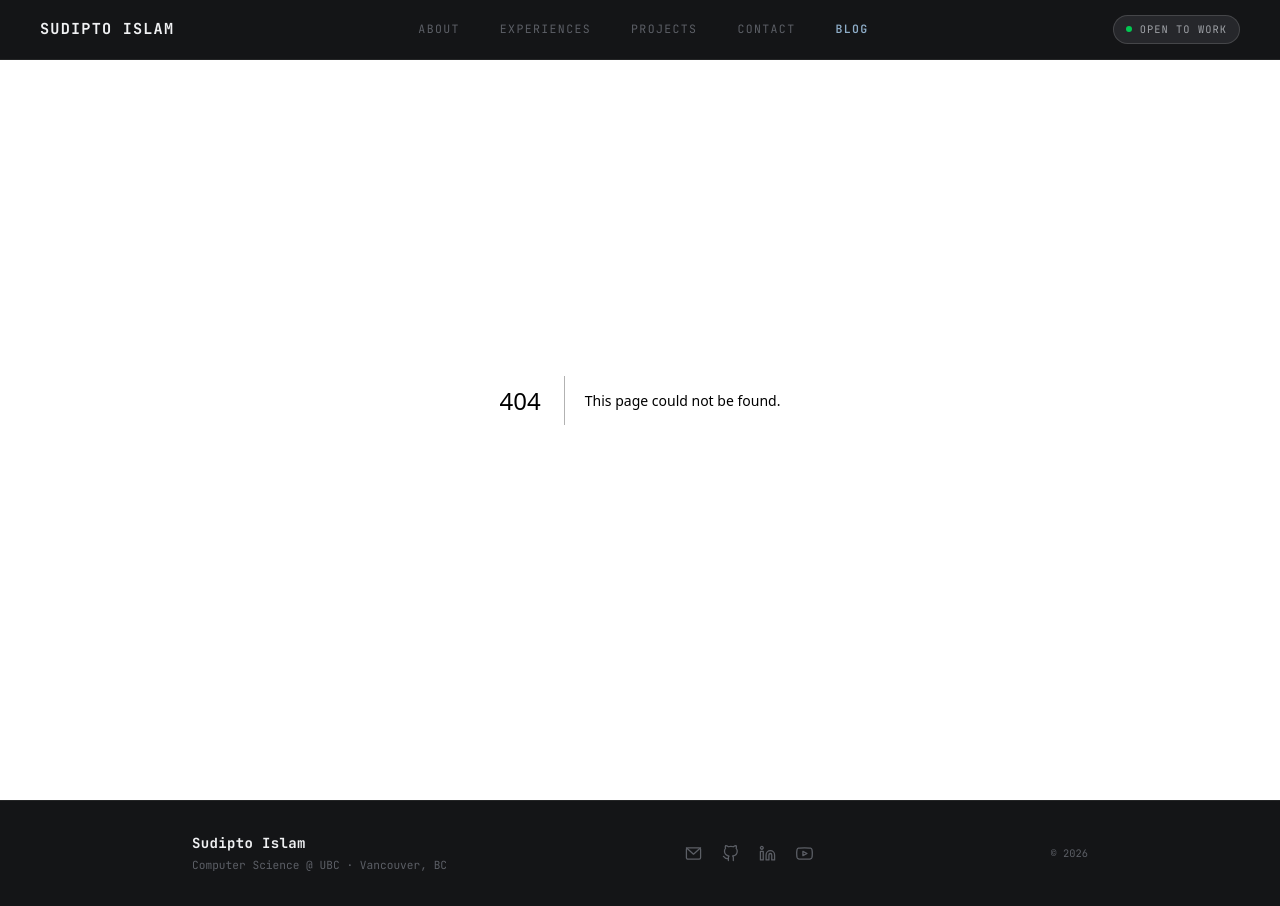
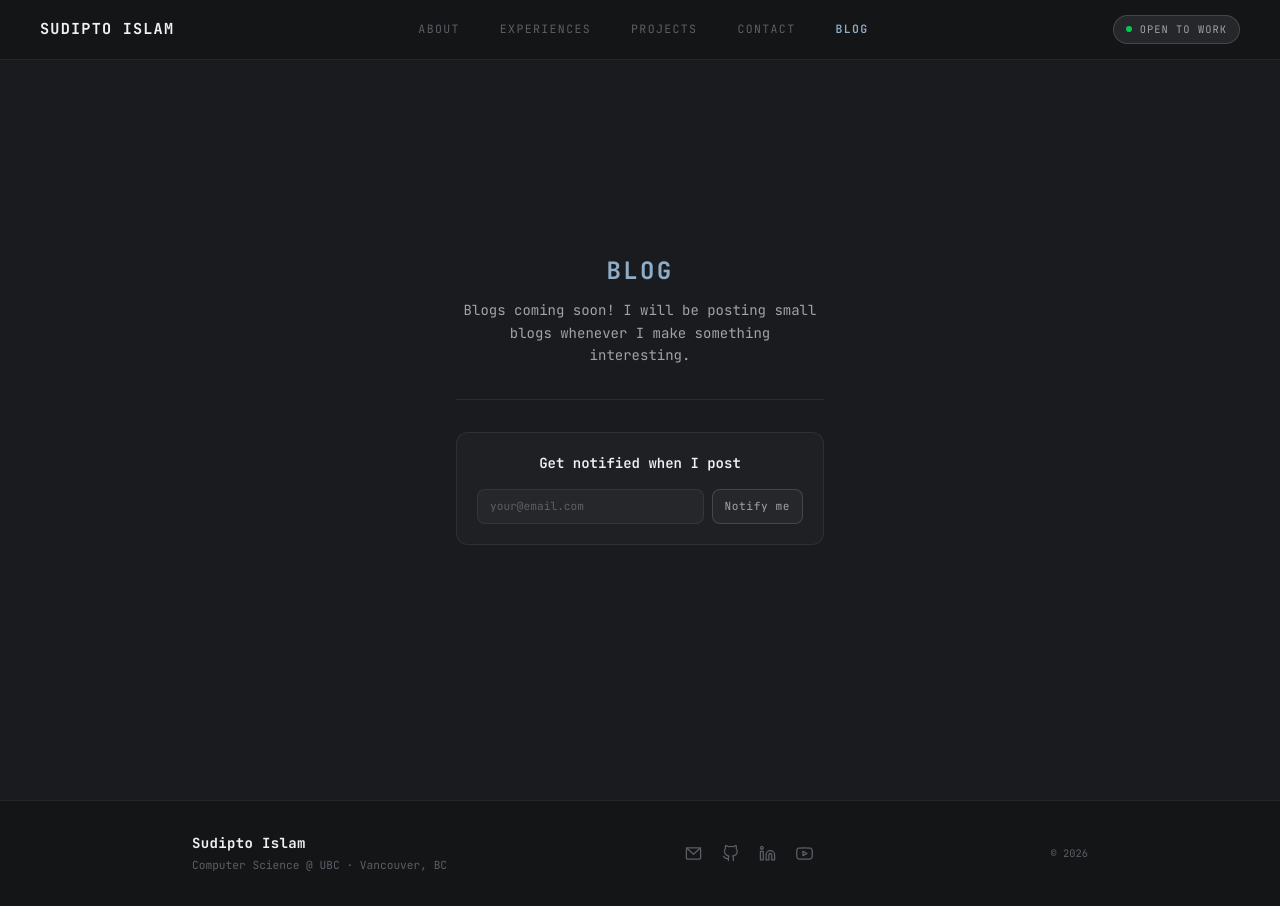
Before and after one commit to SudiMango/personal_website, a Next.js app in the folder frontend/: page /blog in a window 1280 px wide. Before the commit this address had no page. Built offline with nearby package versions, Linux system fonts and the light colour scheme.

Commit message:
Added tentative blog page

```diff
--- /dev/null
+++ b/frontend/src/app/blog/page.tsx
@@ -0,0 +1,18 @@
+import BlogPage from "@/components/BlogPage";
+import HomePage from "@/components/HomePage";
+import { Metadata } from "next";
+
+export const metadata: Metadata = {
+    title: "Blog",
+    description: "Blog",
+};
+
+const Home = () => {
+    return (
+        <div className="flex flex-col justify-center items-center w-full h-full">
+            <BlogPage />
+        </div>
+    );
+};
+
+export default Home;
--- /dev/null
+++ b/frontend/src/components/BlogPage.tsx
@@ -0,0 +1,58 @@
+"use client";
+import React, { useState } from "react";
+
+const BlogPage = () => {
+    const [email, setEmail] = useState("");
+    const [submitted, setSubmitted] = useState(false);
+
+    const handleSubmit = (e: React.FormEvent) => {
+        e.preventDefault();
+        if (!email) return;
+        // TODO: connect to backend
+        setSubmitted(true);
+    };
+
+    return (
+        <div className="flex min-h-screen w-screen items-center justify-center bg-bg-base">
+            <div className="flex flex-col items-center gap-8 text-center px-10 max-w-md">
+                <div className="flex flex-col items-center gap-3">
+                    <h1 className="font-bold tracking-widest uppercase text-accent text-2xl">
+                        Blog
+                    </h1>
+                    <p className="text-text-secondary text-sm leading-relaxed">
+                        Blogs coming soon! I will be posting small blogs
+                        whenever I make something interesting.
+                    </p>
+                </div>
+
+                <div className="w-full h-px bg-(--border)" />
+
+                <div className="w-full flex flex-col gap-4 px-5 py-5 rounded-xl border border-(--border) bg-bg-surface">
+                    <div className="flex flex-col gap-1">
+                        <span className="font-semibold text-text-primary text-sm">
+                            Get notified when I post
+                        </span>
+                    </div>
+                    <form onSubmit={handleSubmit} className="flex gap-2">
+                        <input
+                            type="email"
+                            value={email}
+                            onChange={(e) => setEmail(e.target.value)}
+                            disabled={submitted}
+                            placeholder="your@email.com"
+                            className={`flex-1 text-[0.7rem] px-3 py-2 rounded-lg border border-(--border) bg-bg-elevated placeholder:text-text-muted focus:outline-none focus:border-(--border-strong) transition-colors duration-200 ${submitted ? "text-text-secondary" : "text-text-primary"}`}
+                        />
+                        <button
+                            type="submit"
+                            className="text-[0.7rem] tracking-wider px-3 py-2 rounded-lg border border-(--border-strong) bg-bg-elevated text-text-secondary hover:bg-bg-hover hover:text-text-primary transition-all duration-200 shrink-0"
+                        >
+                            {submitted ? "Done!" : "Notify me"}
+                        </button>
+                    </form>
+                </div>
+            </div>
+        </div>
+    );
+};
+
+export default BlogPage;
```
